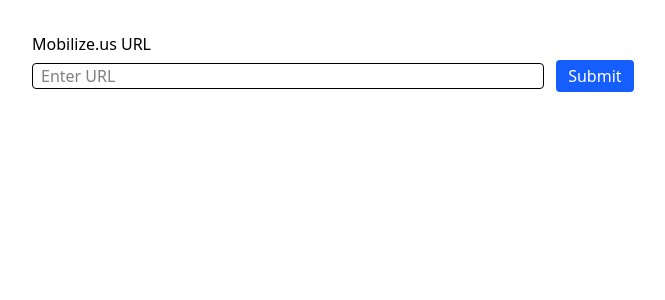
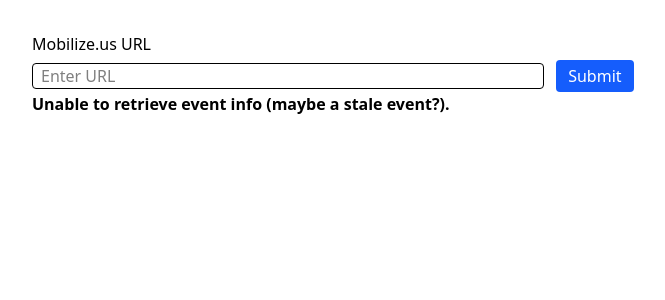
Before and after one commit to concerned-us-citizen/protest-data-input, a SvelteKit app: page / in a window 1280 px wide. Shown: the top 300 px of the page, without its empty margins (0-665 px from the left). Built offline with nearby package versions, Linux system fonts and the light colour scheme.

Commit message:
Add error message

```diff
--- a/src/routes/+page.svelte
+++ b/src/routes/+page.svelte
@@ -100,6 +100,8 @@
 			onclick={() => copyToClipboard()}
 			><ClipboardCopy /> Copy CSV
 		</button>
+	{:else}
+		<div class="font-bold">Unable to retrieve event info (maybe a stale event?).</div>
 	{/if}
 
 	{#if copiedText}
```
